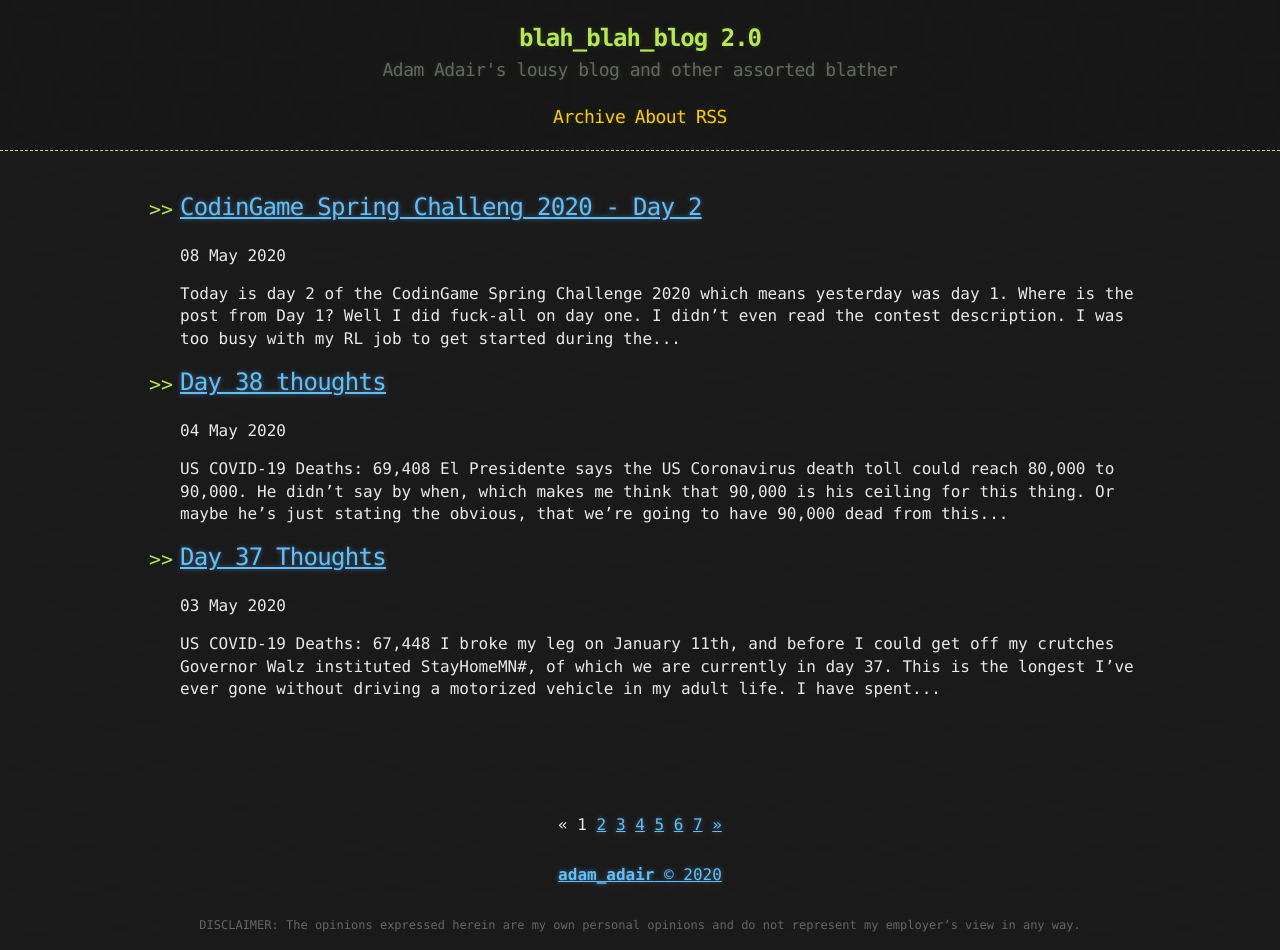
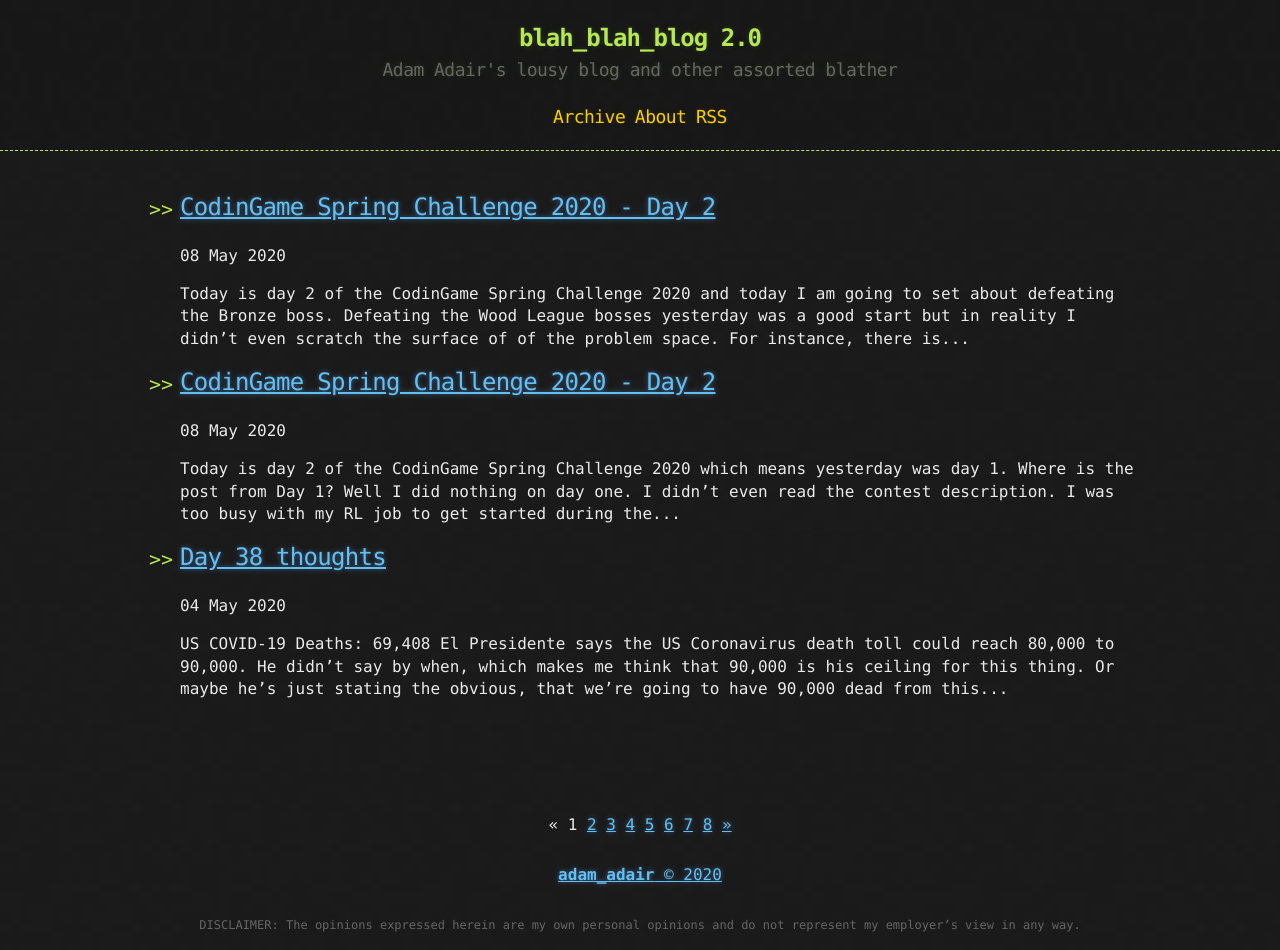
Before and after one commit to adamadair/adamadair.github.io, a Jekyll site: the page built from index.html, in a window 1280 px wide. Built offline with Jekyll 4.4.1, drawn with Linux system fonts in a browser that asks for light colours; the list of posts is cut into pages by our own code; part of the change alters nothing that is shown.

Commit message:
new post

````diff
--- a/_posts/2020-05-08-SPC2020-Day2.md
+++ b/_posts/2020-05-08-SPC2020-Day2.md
@@ -1,6 +1,6 @@
 ---
 layout: post
-title: CodinGame Spring Challeng 2020 - Day 2
+title: CodinGame Spring Challenge 2020 - Day 2
 date: 2020-05-08 16:23
 category:
 author: Adam Adair
@@ -9,10 +9,10 @@ summary: Day 2 of the Challenge
 ---
 
 Today is day 2 of the [CodinGame Spring Challenge 2020](https://www.codingame.com/contests/spring-challenge-2020) which means
-yesterday was day 1. Where is the post from Day 1? Well I did fuck-all on day one. I didn't even read the contest
+yesterday was day 1. Where is the post from Day 1? Well I did nothing on day one. I didn't even read the contest
 description. I was too busy with my RL job to get started during the day, and by the time I got around to checking the
 site it was 23:30 and I was ready for bed. It's actually late in the day for day 2 as well, but this thing is only 10 days
-long and Iv'e effectively wasted 10% of my time already.
+long and I've effectively wasted 10% of my time already.
 
 ## Problem Description
 
@@ -58,7 +58,7 @@ The important data structures for this task are
 
 + **PacMan** - The player that inhabits the Grid.
 
-+ **BotBrain** - This is component that communicates with the game engine. It gets the input from the engine, initiates the big think, and then provides an output string to communicate to the engine. It does not directly use standard in/out or err, the data streams are initialized before use. This accomodates testing. I can stream in a string for testing purposes, and use stdin for the game.
++ **BotBrain** - This is component that communicates with the game engine. It gets the input from the engine, initiates the big think, and then provides an output string to communicate to the engine. It does not directly use standard in/out or err, the data streams are initialized before use. This accommodate testing. I can stream in a string for testing purposes, and use stdin for the game.
 
 ### Wood 2 League Strategy
 If I am reading the rules for the wood 2 league right I don't actually have to do anything with the grid data. I can just
@@ -66,7 +66,7 @@ give the x y coordinate of where I want the pacman to go. Does this mean that th
 
 Lets find out.
 
-My strategy is to order the list of pellets by value and then by manhatten distance from my pacman and then simply pick the first in the line.
+My strategy is to order the list of pellets by value and then by Manhattan distance from my PacMan and then simply pick the first in the line.
 
 The code for this is two lines:
 ```
@@ -77,7 +77,7 @@ return $"MOVE 0 {l.Column} {l.Row}";
 The results was, Blinky was defeated! Promotion to League 1 complete. Interesting that I don't have to determine the best path between point A and point B. I bet this will change later.
 
 ### Wood 1 League Strategy
-The only difference I can tell is from the last league is this one gives me multiple pacmen to control.
+The only difference I can tell is from the last league is this one gives me multiple PacMen to control.
 
 Lets see if simply doing the same thing for each of my PacMen will works.
 
--- /dev/null
+++ b/_posts/2020-05-09-SPC2020-Day3.md
@@ -0,0 +1,60 @@
+---
+layout: post
+title: CodinGame Spring Challenge 2020 - Day 2
+date: 2020-05-08 16:23
+category:
+author: Adam Adair
+tags: [CodinGame PacMan]
+summary: Day 3 of the Challenge
+---
+Today is day 2 of the [CodinGame Spring Challenge 2020](https://www.codingame.com/contests/spring-challenge-2020) and today I am going to set about defeating the Bronze boss. Defeating the Wood League bosses yesterday was a good start but in reality I didn't even scratch the surface of of the problem space. For instance, there is bunch of grid data that I did absolutely nothing with yesterday. I did the bare minimum to advance, and I actually intend to do the same for this league as well.
+
+Since the Silver League does not open for two more days we won't know today if we can defeat the Boss or not, however I enter today ranked 1,786th out of 3,117 participants. I'm not even half way up the ladder, which is not surprising. This bot is far from being competitive at the moment, hopefully we can make significant movement up the ladder today.
+
+## Bronze League Rule Changes
+The added rules that we have to deal with are significant changes. In addition to the grid data that I ignored yesterday the following rules also need to be handled:
+
++ You can now give a speed boost to your Pacs
++ You can now switch their type to attack your opponent's pacs! Collisions are handled in Rock-Paper-Scissors fashion.
++ You can only see pacs and pellets that are in the line of sight of your pacs
+
+
+## Problems with WoodBot
+Watching some of the replays there are some glaring problems with WoodBot that need to be quickly resolved in BronzeBot.
+
+1. Target cell selection is broken. Since we only know of the pellets we can see this code only runs as long as there are pellets in view of at least one PacMan. As soon as there are no pellets in view the bot dies, and we immediately lose.
+
+The exception is:
+```
+Unhandled exception. System.InvalidOperationException: Sequence contains no elements
+   at System.Linq.ThrowHelper.ThrowNoElementsException()
+   at System.Linq.Enumerable.First[TSource](IEnumerable`1 source)
+   at CodinGameWood.BotBrain.Next() in /tmp/Answer.cs:line 130
+   at CodinGameWood.Program.Main(String[] args) in /tmp/Answer.cs:line 21
+```
+
+2. There is no collision detection/handling. This led to some interesting cases in Wood League where opposing PacMen spent 100 turns butting against each other. In this league my PacMen simply walk into the waiting mouths of opponents that are ready for them. This needs to stop.
+
+## Today's Goals
+
+There is a lot that my bot is not doing right now, but there are few things that I think will give me biggest return on time invested.
+
+Today I'm going to:
+
++ **Improve target cell selection** -- Manhattan Distance is more of an estimate, we can get an exact distance to cells with a little more work. We would like to get all the super pellets we can, but also scout the entire grid. But first and foremost we need to not error out for an immediate loss.
+
++ **Path finding** -- we need to determine where each PacMan is headed, and we need to be able to adjust his path if necessary.
+
++ **Use PacMan abilities** -- not using speed and type switch leaves my guys at a huge disadvantage.
+
+## Some Thoughts on Strategy
++ At the beginning of the game we know that every square except those occupied by a PacMan contain pellets, and we also know where each super pellet is located, so on the first turn we have a pretty good idea of the initial board layout. Known pellet data can be used to calculate estimate path reward for a given PacMan. Path reward can be used to prioritize a PacMan in collision resolution.
+
++ We should be able to keep track of all the cells we have visited.
+
++ Each PacMan should have a unique target cell.
+
+## Today's Result
+I had more problems replacing the wood strategy than I anticipated but I have a working BronzeBot that does not error out anymore. The improvements however did not move me up the rankings as I had hoped. I only move up _ spots. This biggest problem at the moment is not handling collisions with either my own Pacs or the opponents packs. This becomes a problem in almost every game where the opponent doesn't timeout early in the game. In other words, we defeat none of the properly coded bots, and not even the dumb ones.
+
+This is an [example of the problems my bot has](https://www.codingame.com/replay/461489721).
````
Also changed, not shown: 1 other file.
